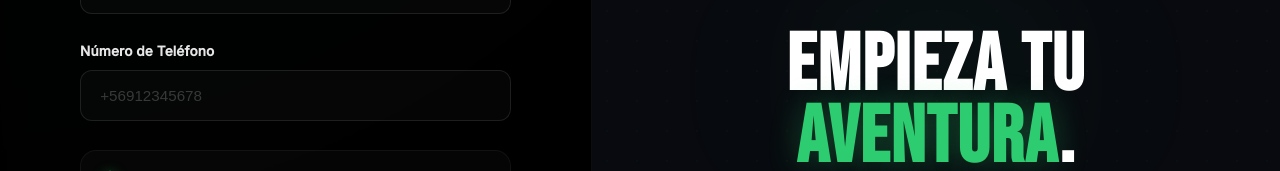
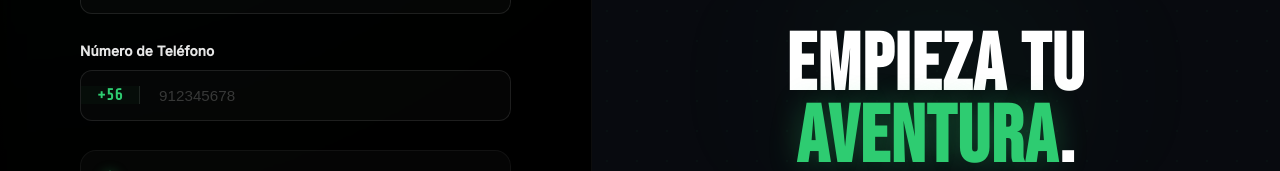
Before and after one commit to renatobecerra/TradePokemonCards, an Angular app in the folder Frontend/: page /register in a window 1280 px wide. Shown: the part 484-655 px from the top of the page. Built offline with nearby package versions, Linux system fonts and the light colour scheme.

Commit message:
Fix en Numero Telefonico

```diff
--- a/Frontend/src/app/explorar/explorar.ts
+++ b/Frontend/src/app/explorar/explorar.ts
@@ -33,7 +33,7 @@ export class ExplorarComponent implements OnInit {
 
   onLogout() {
     this.authService.logout();
-    this.router.navigate(['/login']);
+    this.router.navigate(['/']);
   }
 
   setPresence(event: Event, estado: number) {
--- a/Frontend/src/app/perfil/perfil.css
+++ b/Frontend/src/app/perfil/perfil.css
@@ -424,6 +424,40 @@
     outline: none;
 }
 
+/* --- Phone Input Prefix --- */
+.phone-input-group {
+    display: flex;
+    align-items: center;
+    background: rgba(255, 255, 255, 0.03);
+    border: 1px solid rgba(255, 255, 255, 0.1);
+    border-radius: 12px;
+    overflow: hidden;
+    transition: 0.3s;
+}
+
+.phone-input-group:focus-within {
+    border-color: #2ecc71;
+    background: rgba(46, 204, 113, 0.05);
+}
+
+.phone-prefix {
+    padding: 0 1rem;
+    color: #2ecc71;
+    font-family: 'Share Tech Mono', monospace;
+    font-weight: 700;
+    border-right: 1px solid rgba(255, 255, 255, 0.1);
+    height: 100%;
+    display: flex;
+    align-items: center;
+    background: rgba(46, 204, 113, 0.05);
+}
+
+.phone-input-group input {
+    border: none !important;
+    background: transparent !important;
+    flex: 1;
+}
+
 .save-actions {
     display: flex;
     justify-content: flex-end;
--- a/Frontend/src/app/perfil/perfil.html
+++ b/Frontend/src/app/perfil/perfil.html
@@ -58,7 +58,7 @@
           <div class="sidebar-menu">
             <button class="menu-btn active">
               <svg viewBox="0 0 24 24" width="20" height="20" fill="none" stroke="currentColor" stroke-width="2"><path d="M20 21v-2a4 4 0 0 0-4-4H8a4 4 0 0 0-4 4v2"></path><circle cx="12" cy="7" r="4"></circle></svg>
-              MI INFORMACIÓN
+              MI PERFIL
             </button>
             <button class="menu-btn logout" (click)='onLogout()'>
               <svg viewBox="0 0 24 24" width="20" height="20" fill="none" stroke="currentColor" stroke-width="2"><path d="M9 21H5a2 2 0 0 1-2-2V5a2 2 0 0 1 2-2h4"></path><polyline points="16 17 21 12 16 7"></polyline><line x1="21" y1="12" x2="9" y2="12"></line></svg>
@@ -102,18 +102,17 @@
             <!-- Correo -->
             <div class="info-group full">
               <label>CORREO ELECTRÓNICO</label>
-              @if (isEditing()) {
-                <input type="email" [(ngModel)]="editData.correo" placeholder="tu@email.com">
-              } @else {
                 <p class="val-text">{{ currentUser()?.correo }}</p>
-              }
             </div>
 
             <!-- Teléfono -->
             <div class="info-group">
               <label>TELÉFONO</label>
               @if (isEditing()) {
-                <input type="tel" [(ngModel)]="editData.telefono" placeholder="+56 9 ...">
+                <div class="phone-input-group">
+                  <span class="phone-prefix">+56</span>
+                  <input type="tel" [(ngModel)]="editData.telefono" placeholder="912345678" maxlength="9">
+                </div>
               } @else {
                 <p class="val-text">{{ currentUser()?.telefono || 'No registrado' }}</p>
               }
--- a/Frontend/src/app/perfil/perfil.ts
+++ b/Frontend/src/app/perfil/perfil.ts
@@ -26,7 +26,6 @@ export class PerfilComponent implements OnInit {
   public editData = {
     nombre: '',
     apellido: '',
-    correo: '',
     telefono: '',
     bio: '',
     foto: ''
@@ -57,8 +56,7 @@ export class PerfilComponent implements OnInit {
     this.editData = {
       nombre: user.nombre || '',
       apellido: user.apellido || '',
-      correo: user.correo || '',
-      telefono: user.telefono || '',
+      telefono: user.telefono ? user.telefono.replace('+56', '') : '',
       bio: user.bio || '',
       foto: user.foto || ''
     };
@@ -95,12 +93,17 @@ export class PerfilComponent implements OnInit {
   }
 
   onSave() {
+    if (this.editData.telefono && this.editData.telefono.length !== 9) {
+      alert('El teléfono debe tener exactamente 9 dígitos.');
+      return;
+    }
+
     const user = this.currentUser();
     const updatedData = {
       UsuarioId: user.id,
       Nombre: this.editData.nombre,
       Apellido: this.editData.apellido,
-      Telefono: this.editData.telefono,
+      Telefono: this.editData.telefono ? '+56' + this.editData.telefono : null,
       ImgPerfil: this.editData.foto,
       Bio: this.editData.bio
     };
--- a/Frontend/src/app/register/register.css
+++ b/Frontend/src/app/register/register.css
@@ -293,12 +293,49 @@ input:-webkit-autofill:active {
     box-shadow: 0 0 0 4px rgba(46, 204, 113, 0.1);
 }
 
+/* --- Phone Input Prefix --- */
+.phone-input-group {
+    display: flex;
+    align-items: center;
+    background: rgba(255, 255, 255, 0.02);
+    border: 1px solid rgba(255, 255, 255, 0.1);
+    border-radius: 12px;
+    overflow: hidden;
+    transition: all 0.3s ease;
+}
+
+.phone-input-group:focus-within {
+    border-color: #2ecc71;
+    background: rgba(46, 204, 113, 0.03);
+    box-shadow: 0 0 0 4px rgba(46, 204, 113, 0.1);
+}
+
+.phone-prefix {
+    padding: 0 1rem;
+    color: #2ecc71;
+    font-family: 'Share Tech Mono', monospace;
+    font-weight: 700;
+    border-right: 1px solid rgba(255, 255, 255, 0.1);
+    height: 100%;
+    display: flex;
+    align-items: center;
+    background: rgba(46, 204, 113, 0.03);
+}
+
+.phone-input-group input {
+    border: none !important;
+    background: transparent !important;
+    flex: 1;
+    box-shadow: none !important;
+}
+
 .terms {
     margin-bottom: 3rem;
     color: rgba(255, 255, 255, 0.3);
     font-size: 0.8rem;
     line-height: 1.5;
 }
+
 
 .terms a {
     color: #2ecc71;
--- a/Frontend/src/app/register/register.html
+++ b/Frontend/src/app/register/register.html
@@ -41,7 +41,10 @@
 
         <div class="input-group">
           <label for="phone">Número de Teléfono</label>
-          <input type="text" id="phone" name="telefono" [(ngModel)]="telefono" placeholder="+56912345678">
+          <div class="phone-input-group">
+            <span class="phone-prefix">+56</span>
+            <input type="tel" id="phone" name="telefono" [(ngModel)]="telefono" placeholder="912345678" maxlength="9">
+          </div>
         </div>
 
         <div class="password-requirements">
--- a/Frontend/src/app/register/register.ts
+++ b/Frontend/src/app/register/register.ts
@@ -53,11 +53,16 @@ export class RegisterComponent {
       return;
     }
 
+    if (this.telefono && this.telefono.length !== 9) {
+      this.errorMessage = 'El teléfono debe tener exactamente 9 dígitos.';
+      return;
+    }
+
     const nuevoUsuario = {
       nombre: this.nombre,
       apellido: this.apellido,
       correo: this.correo,
-      telefono: this.telefono,
+      telefono: this.telefono ? '+56' + this.telefono : null,
       contraseña: this.contrasena
     };
 
```
